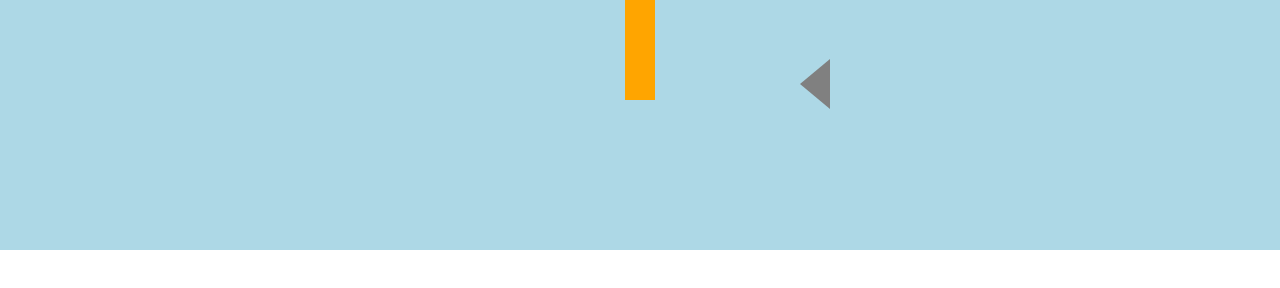
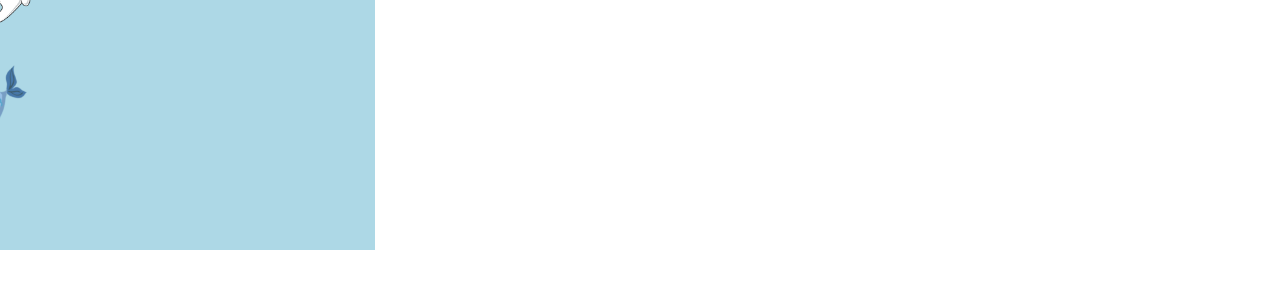
Before and after one commit to kofzx/touch-fish, a website: page index.html in a window 1280 px wide. Drawn offline with Linux system fonts and the light colour scheme.

Commit message:
feat: 初版算完成吧

```diff
--- a/index.html
+++ b/index.html
@@ -10,13 +10,16 @@
 			margin: 0;
 			padding: 0;
 		}
+		canvas {
+			cursor: none;
+		}
 	</style>
 </head>
 <body>
-	<script src="./js/declare.js"></script>
-	<script src="./js/util/util.js"></script>
-	<script src="./js/actor/Hand.js"></script>
-	<script src="./js/actor/Fish.js"></script>
-	<script src="./js/index.js"></script>
+	<script src="js/declare.js"></script>
+	<script src="js/util/util.js"></script>
+	<script src="js/actor/Hand.js"></script>
+	<script src="js/actor/Fish.js"></script>
+	<script src="js/index.js"></script>
 </body>
 </html>
--- a/js/actor/Fish.js
+++ b/js/actor/Fish.js
@@ -1,30 +1,60 @@
 class Fish {
-	constructor(headX, headY, faceTo = 'left') {
+	constructor(headX, headY, direction = 1) {
 		this.speed = 1.5;
-		this.width = 30;
-		this.size = 25;
-		this.faceTo = faceTo;
-		this.direction = this.faceTo === 'left' ? -1 : 1;
+		this.width = 105;
+		this.height = 78;
+		this.direction = direction;
 		this.headX = headX;
 		this.headY = headY;
+		this.index = 0;
+		this.count = 0;
+		this.imgs = null;
+
+		this.init();
+	}
+	init() {
+		this.switchAnimation('swim');
+	}
+	switchAnimation(action) {
+		let len = 0;
+		switch(action) {
+			case 'swim':
+				len = 5;
+				break;
+			case 'touched':
+				len = 2;
+		}
+
+		let imgs = [];
+		for (let i = 1; i <= len; i++) {
+			const img = new Image();
+			img.src= `assets/fish/${action}/${i}.png`;
+			imgs.push(img);
+		}
+		this.imgs = imgs;
 	}
 	draw() {
-		this.headX = this.headX + this.speed * this.direction;
+		this.headX = this.headX + this.speed * this.direction * -1;
+		const speed = 0.1;
+		this.count += speed;
+		if (this.index >= this.imgs.length - 1) {
+			this.count = 0;
+		}
+		this.index = Math.floor(this.count);
 
-		ctx.fillStyle = 'grey';
-		ctx.beginPath();
-		ctx.moveTo(
-			this.faceTo === 'left'
-				? this.headX - this.width
-				: this.headX + this.width,
-			this.headY
+		ctx.save();
+		ctx.scale(1 * this.direction, 1);
+		ctx.drawImage(
+			this.imgs[this.index],
+			this.headX * this.direction,
+			this.headY,
+			this.width,
+			this.height
 		);
-	    ctx.lineTo(this.headX, this.headY - this.size);
-	    ctx.lineTo(this.headX, this.headY + this.size);
-	    ctx.fill();
+		ctx.restore();
 	}
 	// 是否存活
 	isAlive() {
-		return this.headX >= 0 && this.headX <= canvasWidth;
+		return this.headX + this.width >= 0 && this.headX <= canvasWidth + this.width;
 	}
 }
--- a/js/actor/Hand.js
+++ b/js/actor/Hand.js
@@ -1,7 +1,14 @@
 class Hand {
 	constructor() {
-		this.width = 30;
-		this.height = 100;
+		this.width = 62;
+		this.height = 46;
+		this.x = 0;
+		this.y = 0;
+		this.centerX = 0;
+		this.centerY = 0;
+		this.img = null;
+
+		this.init();
 	}
 	static getInstance() {
 		if (!Hand.instance) {
@@ -9,11 +16,19 @@ class Hand {
 		}
 		return Hand.instance;
 	}
+	init() {
+		const img = new Image();
+		img.src= `assets/hand/idle/1.png`;
+		this.img = img;
+	}
 	draw() {
-		ctx.fillStyle = 'orange';
-		ctx.fillRect(
-			Math.floor(canvasWidth / 2) - Math.floor(this.width / 2),
-			0,
+		this.centerX = this.x - Math.floor(this.width / 2);
+		this.centerY = this.y - Math.floor(this.height / 2);
+
+		ctx.drawImage(
+			this.img,
+			this.centerX,
+			this.centerY,
 			this.width,
 			this.height
 		);
--- a/js/declare.js
+++ b/js/declare.js
@@ -1,8 +1,9 @@
+const CANVAS_WIDTH = 375;
 const CANVAS_HEIGHT = 250;
 
 // init
 const canvas = document.createElement('canvas');
-canvas.width = window.innerWidth;
+canvas.width = CANVAS_WIDTH;
 canvas.height = CANVAS_HEIGHT;
 document.body.appendChild(canvas);
 
--- a/js/index.js
+++ b/js/index.js
@@ -6,10 +6,12 @@ function drawBackground() {
 let fish = null;
 function drawFish() {
 	if (!fish) {
-		const direction = getRandomIntInclusive(0, 1) === 1 ? 'left' : 'right';
+		const direction = getRandomIntInclusive(0, 1) === 1 ? 1 : -1;
 		fish = new Fish(
-			direction === 'left' ? canvasWidth : 0,
-			getRandomIntInclusive(80, 150),
+			direction === 1
+				? canvasWidth
+				: 0,
+			getRandomIntInclusive(60, 150),
 			direction
 		);
 	}
@@ -23,10 +25,86 @@ function drawFish() {
 	}
 }
 
-function drawHand() {
-	const hand = Hand.getInstance();
+let hand = null;
+function drawHand(x = 0, y = 0) {
+	hand = Hand.getInstance();
 	hand.draw();
 }
+
+function bindEvents() {
+	let isMouseDown = false;
+	canvas.addEventListener('mousedown', function(e) {
+		e.preventDefault();
+		isMouseDown = true;
+		handleCollision();
+	}, false);
+
+	canvas.addEventListener('mousemove', function(e) {
+		e.preventDefault();
+
+		const { pageX, pageY } = e;
+		if (hand instanceof Hand) {
+			hand.x = pageX;
+			hand.y = pageY;
+		}
+
+		if (isMouseDown) {
+			handleCollision();
+		}
+	}, false);
+
+	canvas.addEventListener('mouseup', function(e) {
+		e.preventDefault();
+		isMouseDown = false;
+		restoreIdle();
+	}, false);
+}
+
+function handleCollision() {
+	if (hand instanceof Hand && fish instanceof Fish) {
+		// 碰撞检测
+		// 鱼面朝左边
+		if (fish.direction === 1) {
+			if (
+				hand.centerX >= fish.headX
+				&& hand.centerX <= fish.headX + fish.width - Math.floor(fish.width / 6)
+				&& hand.centerY <= fish.headY + Math.floor(fish.height / 2)
+				&& hand.centerY >= fish.headY
+			) {
+				handleTouched();
+			}
+			else {
+				restoreIdle();
+			}
+		}
+		// 鱼面朝右边
+		else {
+			if (
+				hand.centerX <= fish.headX
+				&& hand.centerX >= fish.headX - fish.width - Math.floor(fish.width / 6)
+				&& hand.centerY <= fish.headY + Math.floor(fish.height / 2)
+				&& hand.centerY >= fish.headY
+			) {
+				handleTouched();
+			}
+			else {
+				restoreIdle();
+			}
+		}
+	}
+}
+
+// 鱼被摸事件
+function handleTouched() {
+	fish.switchAnimation('touched');
+}
+
+// 恢复鱼的空闲动画
+function restoreIdle() {
+	fish.switchAnimation('swim');
+}
+
+bindEvents();
 
 function render() {
 	drawBackground();
```
Also changed, not shown: package.json (added, +23 -0 lines), server.js (added, +13 -0 lines), assets/fish/swim/1.png (added), assets/fish/swim/2.png (added), assets/fish/swim/3.png (added), assets/fish/swim/4.png (added), assets/fish/swim/5.png (added), assets/fish/touched/1.png (added), assets/fish/touched/2.png (added), assets/hand/idle/1.png (added), 2 other files.
